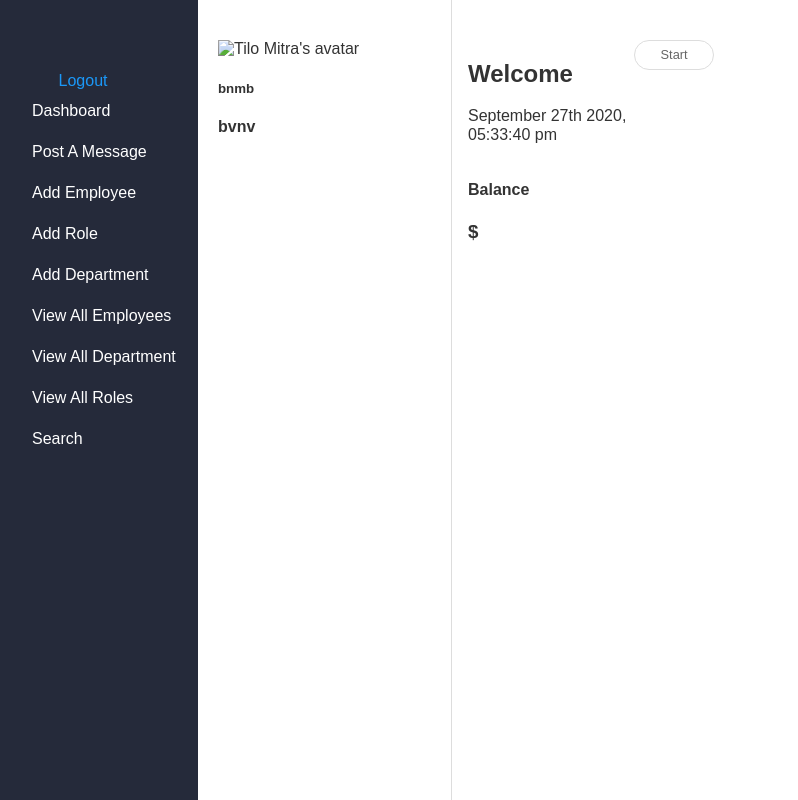
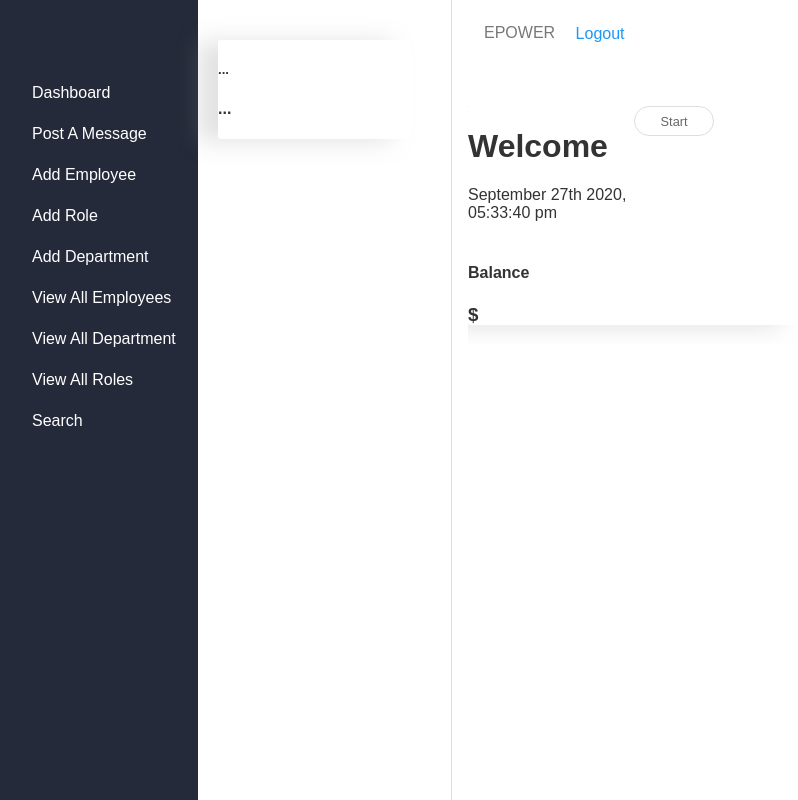
Before and after one commit to Aminbouzouita/Project_2, a website: page public/members.html in a window 1280 px wide. Shown: the whole page, without its empty margins (32-830 px from the left). Drawn offline with nearby package versions, Linux system fonts and the light colour scheme; no server answers.

Commit message:
uodate-amir-1030-27

```diff
--- a/public/members.html
+++ b/public/members.html
@@ -11,14 +11,29 @@
   </head>
 <body>
 
+    <div class="pure-menu pure-menu-horizontal kiri">
+        <p href="#" class="pure-menu-heading pure-menu-link">ePOWER</p>
+        <ul class="pure-menu-list">
+
+            <li class="pure-menu-item">
+                <a class="navbar-brand" href="/logout">
+                    Logout
+                  </a>
+            </li>
+        </ul>
+    </div>
+
+
+
+
+
 <div id="layout" class="content pure-g">
+
     <div id="nav" class="pure-u">
         <a href="#" class="nav-menu-button">Menu</a>
 
         <div class="nav-inner">
-          <a class="navbar-brand" href="/logout">
-            Logout
-          </a>
+
             <!-- <button class="primary-button pure-button">Compose</button> -->
 
             <div class="pure-menu">
@@ -38,14 +53,14 @@
     </div>
 
     <div id="list" class="pure-u-2">
-        <div class="email-item email-item-selected pure-g">
+        <div class="email-item email-item-selected pure-g keke">
             <div class="pure-u">
-                <img width="64" height="64" alt="Tilo Mitra&#x27;s avatar" class="email-avatar" src="">
+
             </div>
 
             <div class="pure-u-3-4">
-                <h5 class="email-name">bnmb</h5>
-                <h4 class="email-subject">bvnv</h4>
+                <h5 class="email-name">...</h5>
+                <h4 class="email-subject">...</h4>
                 <p class="email-desc">
 
                 </p>
@@ -54,11 +69,12 @@
     </div>
 
     <div id="main" class="pure-u-1">
-        <div class="email-content">
+        <div class="email-content keke">
             <div class="email-content-header pure-g">
                 <div class="pure-u-1-2">
-                  <h2>Welcome <span class="member-name"></span></h2>
+                  <h1>Welcome </h1>
                    <p id="currenttime"></p>
+                   <div><h2><span class="member-name"></span></h2></div>
                 </div>
 
                 <div class="email-content-controls pure-u-1-2">
@@ -70,11 +86,15 @@
 
             <div class="body" >
                <h4>Balance</h4><h3 id="balance"> $ </h3>
-
-
             </div>
         </div>
     </div>
+
+
+
+
+
+
 </div>
 
 </body>
--- a/public/stylesheets/style.css
+++ b/public/stylesheets/style.css
@@ -190,3 +190,19 @@ ul {
 .messagePost {
   background-color: rgb(153, 233, 233);
 }
+
+
+
+
+
+/* box  */
+
+.keke{
+  box-shadow: -20px 2px 25px rgba(136, 136, 136, 0.253);
+  /* border: 10px solid rgba(255, 0, 0, 0.062); */
+  border-radius: 3px;
+}
+
+.kiri{
+  padding-left: 500px;
+}
```
Also changed, not shown: public/login.html (+14 -7 lines), public/signup.html (+9 -8 lines), 1 other file.
